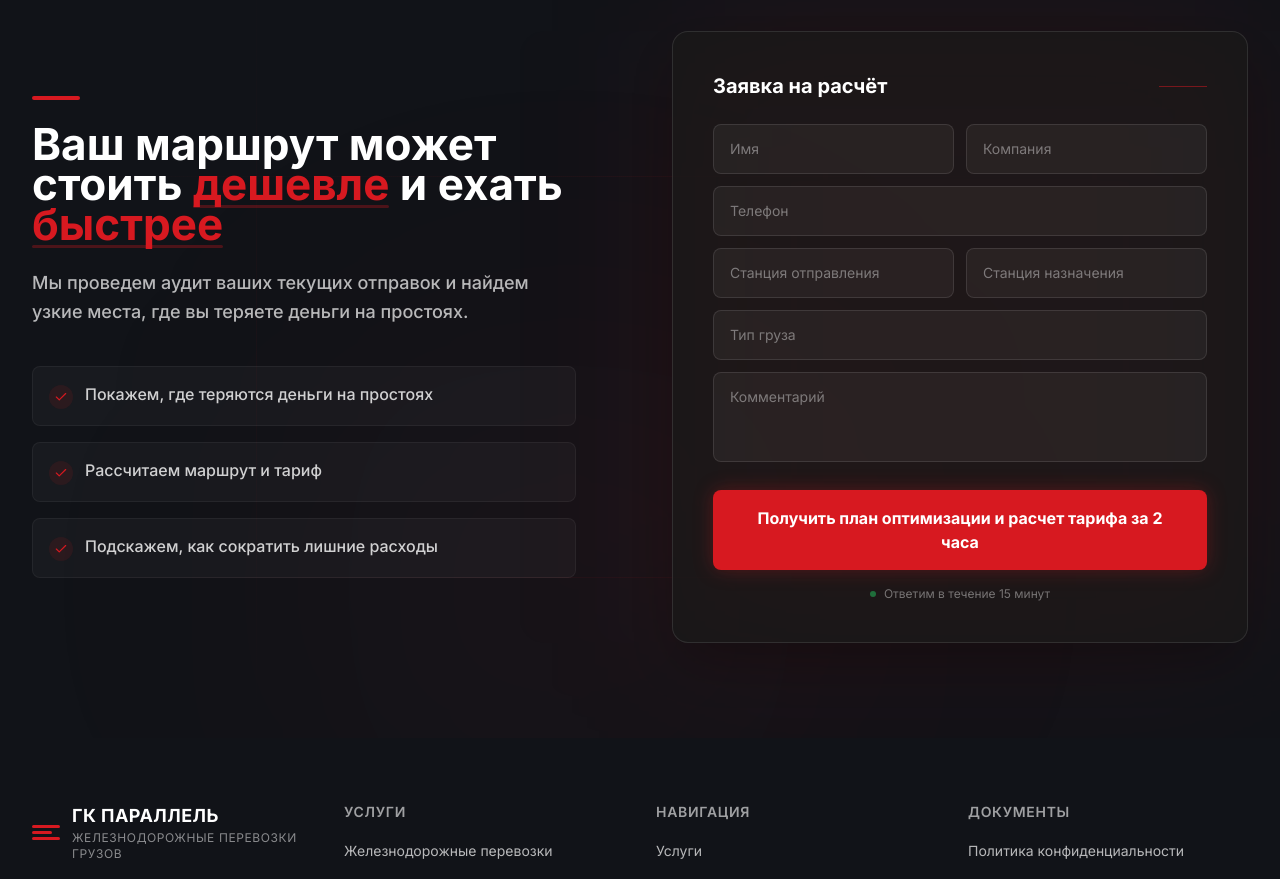
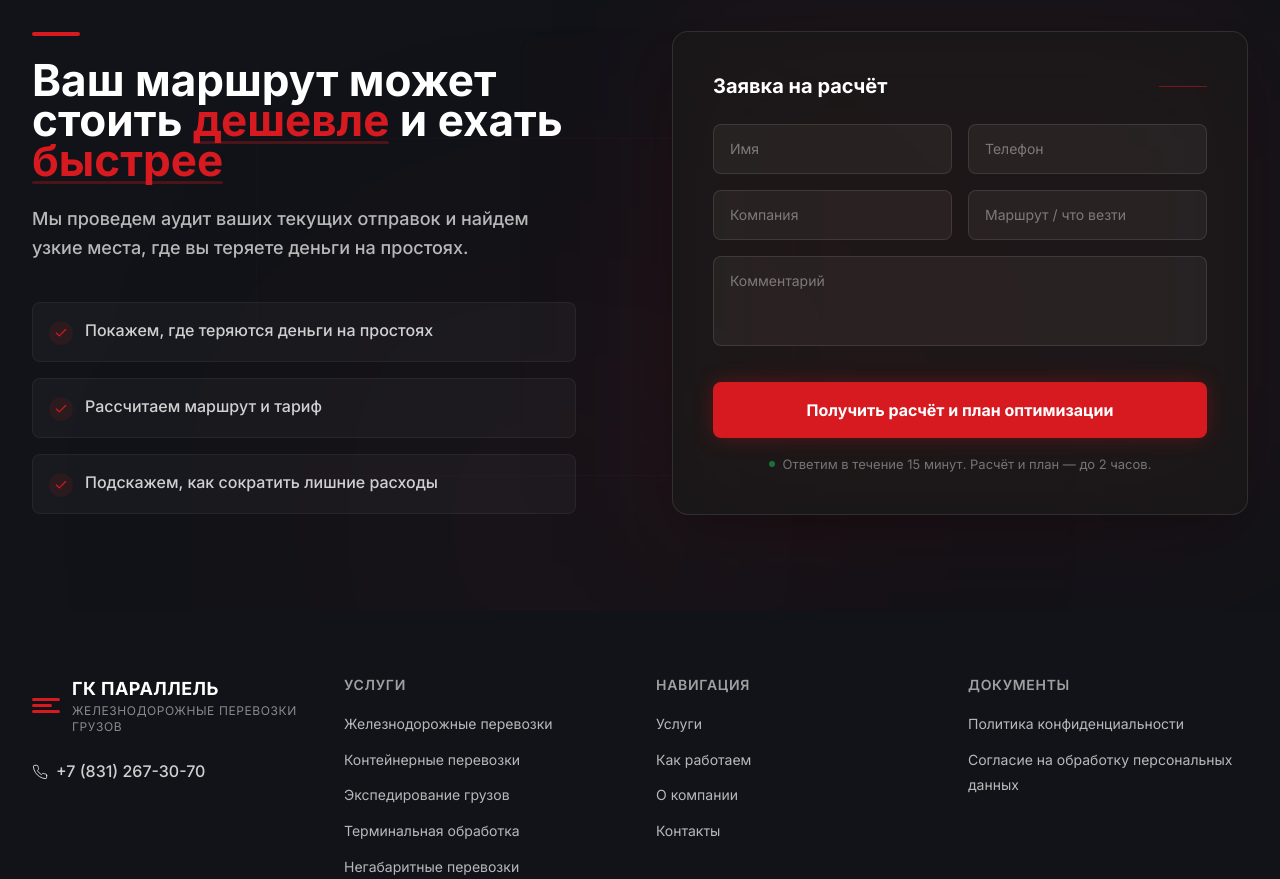
Before and after one commit to matteimikeska49-bot/gkp, a React (Vite) app: page / in a window 1280 px wide. Shown: the part 7480-8359 px from the top of the page. Built offline with nearby package versions, Linux system fonts and the light colour scheme.

Commit message:
refactor: simplify final cta form

```diff
--- a/src/sections/CTASection.jsx
+++ b/src/sections/CTASection.jsx
@@ -4,11 +4,9 @@ import { CheckIcon } from '../components/ui/Icons';
 export default function CTASection() {
   const [formData, setFormData] = useState({
     name: '',
+    phone: '',
     company: '',
-    phone: '',
-    stationFrom: '',
-    stationTo: '',
-    cargoType: '',
+    route: '',
     comment: '',
   });
 
@@ -84,8 +82,8 @@ export default function CTASection() {
                 <div className="w-12 h-px bg-accent/50" />
               </div>
 
-              <form onSubmit={handleSubmit} className="space-y-3">
-                <div className="grid grid-cols-1 sm:grid-cols-2 gap-3">
+              <form onSubmit={handleSubmit} className="space-y-4">
+                <div className="grid grid-cols-1 sm:grid-cols-2 gap-4">
                   <input
                     type="text"
                     name="name"
@@ -95,6 +93,17 @@ export default function CTASection() {
                     className="form-input-dark text-sm py-3.5"
                   />
                   <input
+                    type="tel"
+                    name="phone"
+                    placeholder="Телефон"
+                    value={formData.phone}
+                    onChange={handleChange}
+                    className="form-input-dark text-sm py-3.5 w-full"
+                  />
+                </div>
+
+                <div className="grid grid-cols-1 sm:grid-cols-2 gap-4">
+                  <input
                     type="text"
                     name="company"
                     placeholder="Компания"
@@ -102,44 +111,15 @@ export default function CTASection() {
                     onChange={handleChange}
                     className="form-input-dark text-sm py-3.5"
                   />
-                </div>
-
-                <input
-                  type="tel"
-                  name="phone"
-                  placeholder="Телефон"
-                  value={formData.phone}
-                  onChange={handleChange}
-                  className="form-input-dark text-sm py-3.5 w-full"
-                />
-
-                <div className="grid grid-cols-1 sm:grid-cols-2 gap-3">
                   <input
                     type="text"
-                    name="stationFrom"
-                    placeholder="Станция отправления"
-                    value={formData.stationFrom}
+                    name="route"
+                    placeholder="Маршрут / что везти"
+                    value={formData.route}
                     onChange={handleChange}
-                    className="form-input-dark text-sm py-3.5"
-                  />
-                  <input
-                    type="text"
-                    name="stationTo"
-                    placeholder="Станция назначения"
-                    value={formData.stationTo}
-                    onChange={handleChange}
-                    className="form-input-dark text-sm py-3.5"
+                    className="form-input-dark text-sm py-3.5 w-full"
                   />
                 </div>
-
-                <input
-                  type="text"
-                  name="cargoType"
-                  placeholder="Тип груза"
-                  value={formData.cargoType}
-                  onChange={handleChange}
-                  className="form-input-dark text-sm py-3.5 w-full"
-                />
 
                 <textarea
                   name="comment"
@@ -150,16 +130,16 @@ export default function CTASection() {
                   className="form-input-dark text-sm py-3.5 resize-none w-full"
                 />
 
-                <div className="pt-2">
+                <div className="pt-3">
                   <button
                     type="submit"
                     className="w-full btn-primary py-4 text-base font-bold shadow-[0_0_20px_rgba(215,25,32,0.3)] hover:shadow-[0_0_30px_rgba(215,25,32,0.5)] transition-all duration-300"
                   >
-                    Получить план оптимизации и расчет тарифа за 2 часа
+                    Получить расчёт и план оптимизации
                   </button>
-                  <p className="text-white/40 text-xs text-center mt-4 flex items-center justify-center gap-2">
+                  <p className="text-white/40 text-[13px] text-center mt-4 flex items-center justify-center gap-2">
                     <span className="w-1.5 h-1.5 bg-green-500 rounded-full animate-pulse" />
-                    Ответим в течение 15 минут
+                    Ответим в течение 15 минут. Расчёт и план — до 2 часов.
                   </p>
                 </div>
               </form>
```
